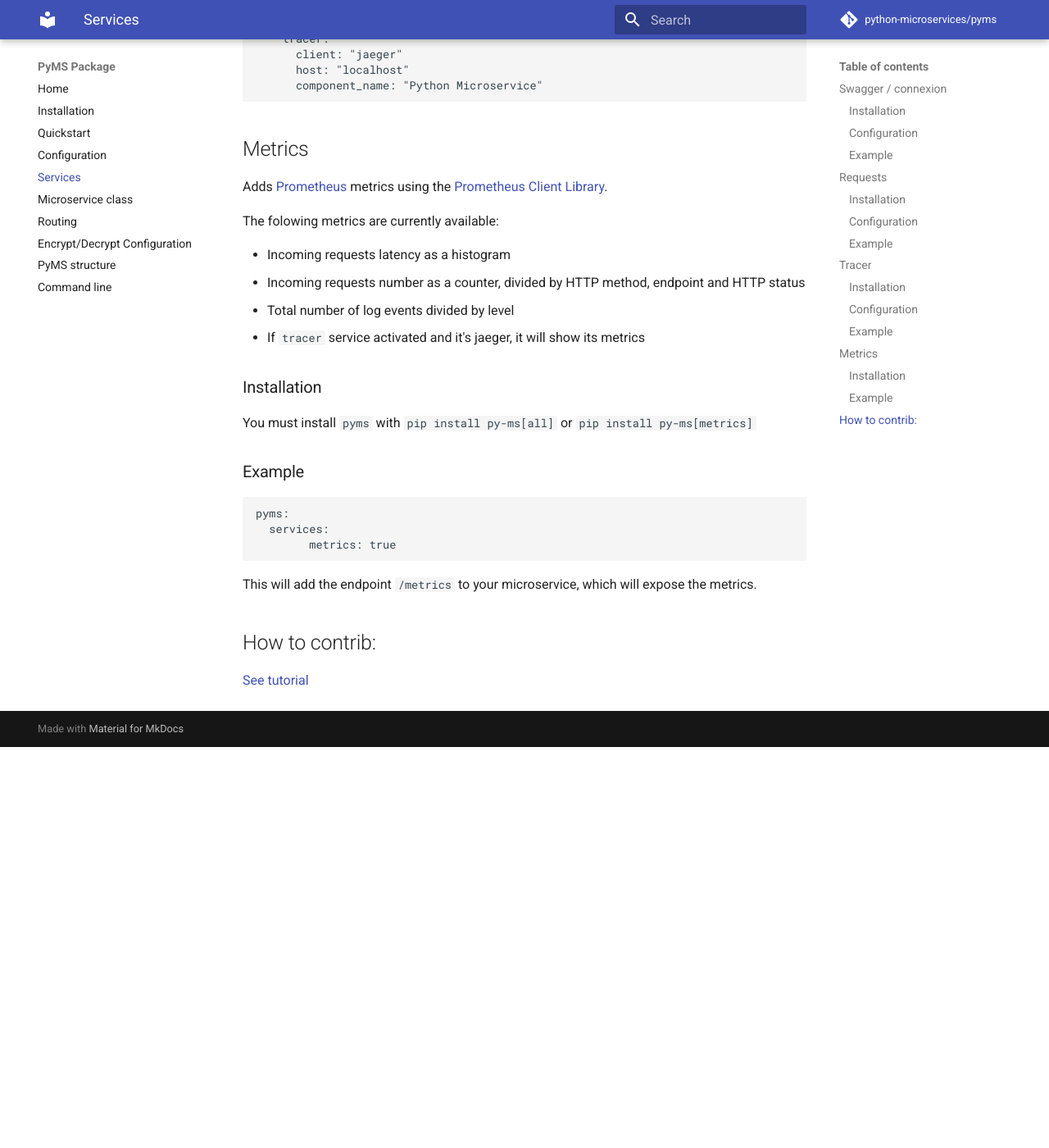
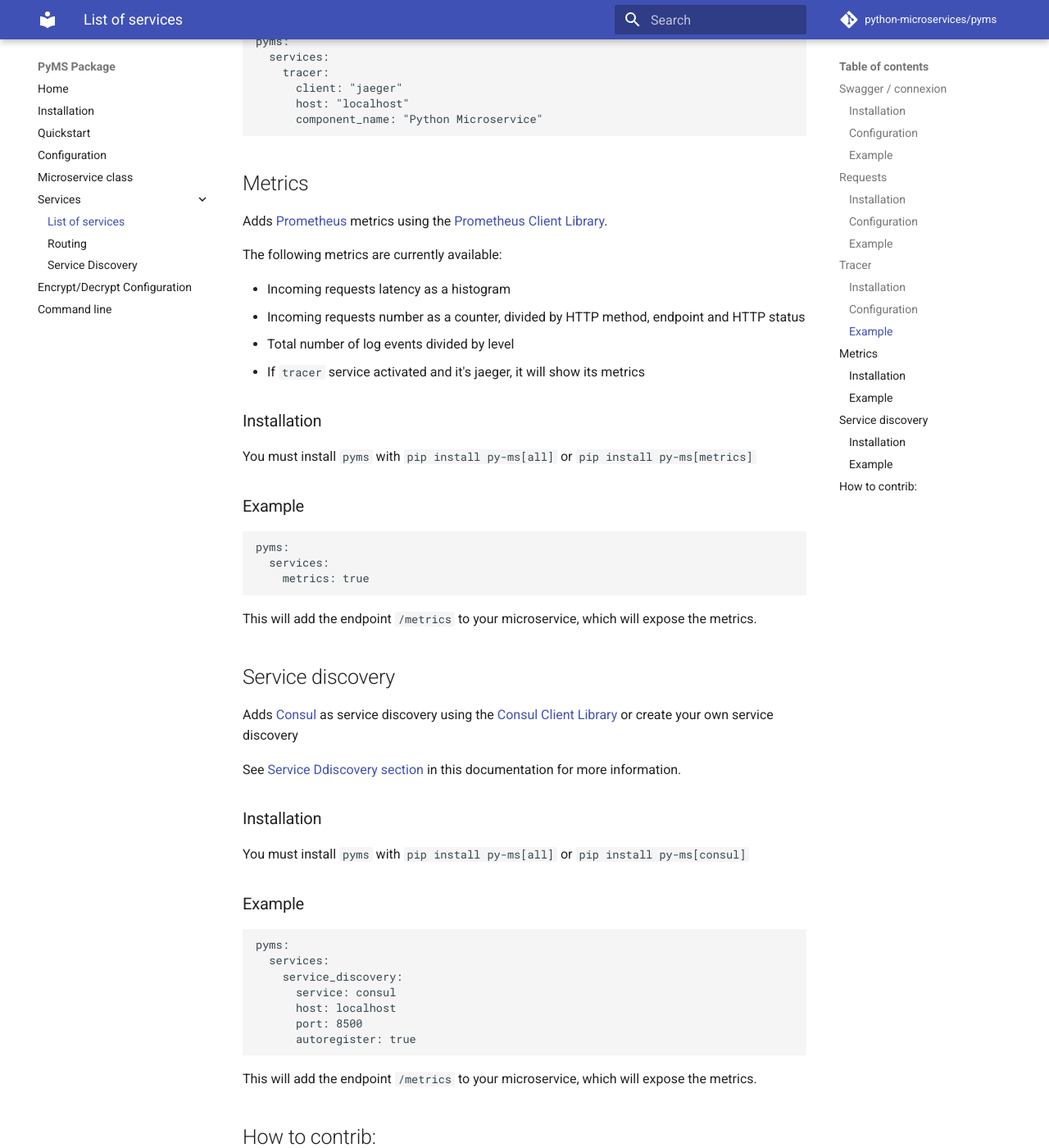
Before and after one commit to python-microservices/python-microservices.github.io, an MkDocs documentation site: the page built from docs/services/services.md, in a window 1280 px wide and 1400 px high, scrolled down 2723 px. Shown: the whole window at 82% size. Built offline with MkDocs 1.6.1 and Material for MkDocs 9.7.7, drawn with Linux system fonts in a browser that asks for light colours; comment, search, counter and statistics services are not loaded; before the commit the page ends 3634 px from its top, so only the background shows below that; some of the changed text lies outside the part shown.

Commit message:
docs: added Service discovery docs (#2)

````diff
--- a/docs/overrides/home.html
+++ b/docs/overrides/home.html
@@ -11,21 +11,21 @@
         <div class="tx-hero__content">
           <br><br>
           <h1>Python Microservices for the real world </h1>
-          <p>When we started to create a microservice with no previous knowledge, we started looking for tutorials, guides, best practices, but we found
-            nothing to create professional projects. Most articles say: </p>
+          <p>Without previous knowledge, we started to create a microservice. We started looking for tutorials,
+            guides and best practices, but we found nothing to create professional projects. Most articles say: </p>
           <ul>
                     <li>"Install flask"</li>
                     <li>"Create routes"</li>
                     <li>(Sometimes) "Create a swagger specs"</li>
                     <li>"TA-DA! you have a microservice"</li>
           </ul>
-          <p>But... what happens when we want our configuration out of the code, such as a Kubernetes configmap? what happens with transactionality?
+          <p>But... what happens when we want to use our configuration out of the code, such as a Kubernetes configmap? what happens with transactionality?
             If we have many microservices, what happens with traces?.</p>
 
-          <p>There are many problems around Python and microservices and we couldn't find anyone to give us a solution.</p>
+          <p>There are many problems around Python and microservices and we couldn't find anyone to give us any solutions.</p>
 
-          <p>We start creating these projects to try to solve all the problems we have found in our professional lives about
-          microservices architecture.</p>
+          <p>We start creating these projects to try to solve all the problems we have found in our careers about
+            microservices architecture.</p>
 
             <p>Nowadays, is not perfect and we have a looong roadmap, but we hope this library could help other felas and friends ;)</p>
             <br>
--- a/docs/services.md
+++ b/docs/services/services.md
@@ -1,9 +1,9 @@
 # Services
 
 Services are libraries, resources and extensions added to the Microservice in the configuration file.
-These services are created as an attribute of the [Microservice class](ms_class.md) to use in the code.
+These services are created as an attribute of the [Microservice class](../ms_class.md) to use in the code.
 
-To add a service check the [configuration section](configuration.md).
+To add a service check the [configuration section](../configuration.md).
 
 You can declare a service but **activate/deactivate** with the keyword `enabled`, like so:
 
@@ -84,6 +84,8 @@
 Add traces to all executions with [opentracing](https://github.com/opentracing-contrib/python-flask). This service
 solves the problem of [distributed tracing](https://microservices.io/patterns/observability/distributed-tracing.html)
 
+See [Propagate traces tutorial](/tutorials/tutorial_propagate_traces) in this documentation for more information.
+
 ### Installation
 
 You must install `pyms` with `pip install pyms[all]` or `pip install pyms[trace]`
@@ -111,7 +113,7 @@
 Adds [Prometheus](https://prometheus.io/) metrics using the [Prometheus Client
 Library](https://github.com/prometheus/client_python).
 
-The folowing metrics are currently available:
+The following metrics are currently available:
 
 - Incoming requests latency as a histogram
 - Incoming requests number as a counter, divided by HTTP method, endpoint and
@@ -128,7 +130,32 @@
 ```yaml
 pyms:
   services:
-		metrics: true
+    metrics: true
+```
+
+This will add the endpoint `/metrics` to your microservice, which will expose
+the metrics.
+
+## Service discovery
+Adds [Consul](https://www.consul.io/) as service discovery using the [Consul Client
+Library](https://github.com/python-microservices/consulate) or create your own service discovery
+
+See [Service Ddiscovery section](services_discovery.md) in this documentation for more information.
+
+### Installation
+
+You must install `pyms` with `pip install py-ms[all]` or `pip install py-ms[consul]`
+
+### Example
+
+```yaml
+pyms:
+  services:
+    service_discovery:
+      service: consul
+      host: localhost
+      port: 8500
+      autoregister: true
 ```
 
 This will add the endpoint `/metrics` to your microservice, which will expose
@@ -136,4 +163,4 @@
 
 ## How to contrib:
 
-[See tutorial](tutorial_create_services.md)
+[See tutorial](/tutorials/tutorial_create_services)
--- /dev/null
+++ b/docs/services/services_discovery.md
@@ -0,0 +1,91 @@
+# Service Discovery
+
+PyMS support at this moment this service discovery
+
+- Consul
+- Eureka (TODO)
+- Kubernetes (TODO)
+
+
+## Consul
+This service use [Consul Client
+Library](https://github.com/python-microservices/consulate) to connect to [Consul](https://www.consul.io/)
+
+```yaml
+pyms:
+  services:
+    service_discovery:
+      service: "consul"
+      host: "localhost"
+      autoregister: true
+  config:
+    DEBUG: true
+    TESTING: false
+    APP_NAME: "Python Microservice"
+    APPLICATION_ROOT: ""
+```
+
+Check your local configuration with Docker. Run:
+
+```shell
+docker run -d --net=host -e 'CONSUL_LOCAL_CONFIG={"leave_on_terminate": true, "enable_script_checks": true}' consul
+```
+
+Open `http://localhost:8500/` to check if Consul is up. If it's ok, when you run your microservice with
+`autoregister: true` parameter, you will see in Consul your microservice like this image:
+
+![Consul](/imgs/consul_example.png)
+
+## Consulate client
+
+You can use all [consulate](https://github.com/python-microservices/consulate) options with
+`ms.service_discovery.client` or `current_app.ms.service_discovery.client`. In example:
+
+```python
+ms.service_discovery.client.agent.checks()
+```
+
+See [official docs](https://consulate.readthedocs.io/) for more information.
+
+## Create your own Service Discovery
+
+Instead of define a service keyword, you can point to a class in your proyect that inherit from ServiceDiscoveryBase
+(see example above)
+
+```yaml
+pyms:
+  services:
+    service_discovery:
+      service: "myproject.servicesdiscovery_file.MySvcDiscovery"
+      host: "localhost"
+      autoregister: true
+  config:
+    DEBUG: true
+    TESTING: false
+    APP_NAME: "Python Microservice"
+    APPLICATION_ROOT: ""
+```
+
+
+Under `myproject/servicesdiscovery_file.py`:
+
+```python
+from pyms.flask.services.service_discovery import ServiceDiscoveryBase
+
+
+class ServiceDiscoveryConsulBasic(ServiceDiscoveryBase):
+    def register_service(self, id_app, host, port, healtcheck_url, app_name):
+        headers = {"Content-Type": "application/json; charset=utf-8"}
+        data = {
+            "id": app_name + "-" + id_app,
+            "name": app_name,
+            "check": {"name": "ping check", "http": healtcheck_url, "interval": "30s", "status": "passing"},
+        }
+        response = requests.put(
+            "http://{host}:{port}/v1/agent/service/register".format(host=host, port=port),
+            data=json.dumps(data),
+            headers=headers,
+        )
+        if response.status_code != 200:
+            raise Exception(response.content)
+```
--- a/docs/tutorials/tutorial_propagate_traces.md
+++ b/docs/tutorials/tutorial_propagate_traces.md
@@ -7,7 +7,7 @@
 
 PyMS injects a unique request ID with [opentracing](https://github.com/opentracing-contrib/python-flask) and
 passes the external request id to all services that are involved in handling the current request with the
-[service request](services.md)
+[service request](/services/services)
 
 ## 1. Simple Trace
 
@@ -133,7 +133,7 @@
 }
 ```
 
-![Terminal](imgs/multiple-ms.png)
+![Terminal](/imgs/multiple-ms.png)
 
 The second MS will print these logs:
 
@@ -184,7 +184,7 @@
 
 You can see the flow of these requests in this diagram:
 
-![Distributed tracing](imgs/PyMSdistributedtracing.png)
+![Distributed tracing](/imgs/PyMSdistributedtracing.png)
 
 ## Code
 
--- a/mkdocs.yml
+++ b/mkdocs.yml
@@ -11,11 +11,12 @@
     - Installation: installation.md
     - Quickstart: quickstart.md
     - Configuration: configuration.md
-    - Services: services.md
     - Microservice class: ms_class.md
-    - Routing: routing.md
+    - Services:
+      - List of services: services/services.md
+      - Routing: services/routing.md
+      - Service Discovery: services/services_discovery.md
     - Encrypt/Decrypt Configuration: encrypt_decryt_configuration.md
-    - PyMS structure: structure.md
     - Command line: command_line.md
   - Introduction to microservices:
       - Introduction to microservices (ENG): microservices.md
@@ -35,11 +36,12 @@
         - Run in Kubernetes: scaffold/runinkubernetes.md
     - Template:
         - Index: template/index.md
+  - Contributing:
+    - Index: contributing/index.md
+    - PyMS structure: contributing/structure.md
   - Articles and events:
     - External Links and Articles: links_articles.md
     - HacktoberfestES: hacktoberfest_es_2020.md
-  - Contributing:
-    - Index: contributing/index.md
 
 markdown_extensions:
 - admonition: null
````
Also changed, not shown: docs/contributing/structure.md (renamed from docs/structure.md, +0 -3 lines), docs/imgs/consul_example.png (added), docs/services/routing.md (renamed from docs/routing.md).
